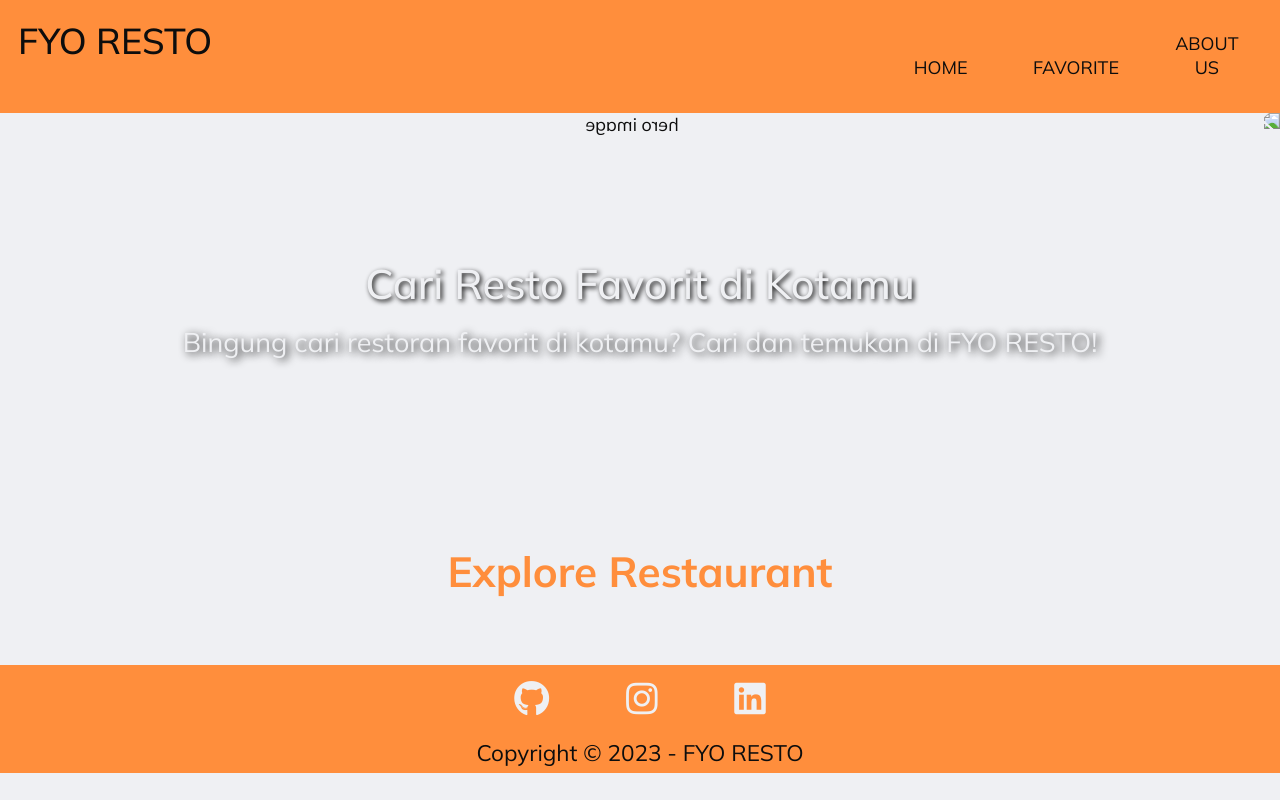
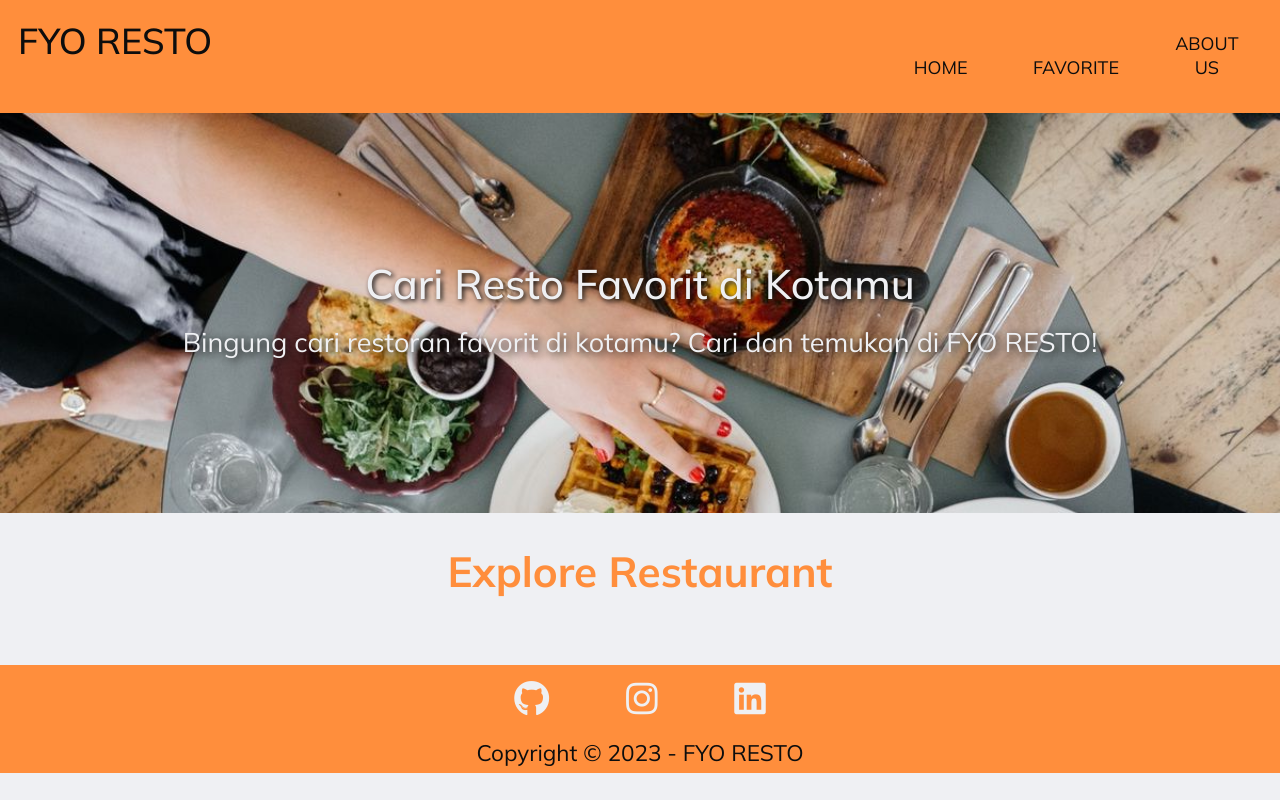
Before and after one commit to sitialiya/restaurant-apps-testing, a website built with webpack: page src/templates/index.html in a window 1280 px wide. Built offline with nearby package versions, Linux system fonts and the light colour scheme; no server answers; files whose address does not match are found by name.

Commit message:
update files

```diff
--- a/package.json
+++ b/package.json
@@ -5,7 +5,7 @@
   "main": "index.js",
   "scripts": {
     "start-dev": "webpack serve --config webpack.dev.js",
-    "build": "node sharp.js && webpack --config webpack.prod.js",
+    "build": "webpack --config webpack.prod.js",
     "test": "karma start",
     "serve": "http-server dist",
     "e2e": "codeceptjs run --steps",
--- a/src/templates/index.html
+++ b/src/templates/index.html
@@ -34,9 +34,9 @@
     </div>
     <div class="hero__background">
       <picture class="image__background">
-        <source class="hero__compressed" media="(max-width: 500px)" srcset="../images/hero-image-small.jpg" type="image/jpg" alt="hero image">
-        <source class="hero__compressed" media="(min-width: 1200px)" srcset="../images/hero-image-large.jpg" type="image/jpg" alt="hero image">
-        <img class="hero__compressed lazyload" data-src="../images/hero-image-medium.jpg" width="300" height="200" alt="hero image"/>
+        <source class="hero__compressed" media="(max-width: 500px)" srcset="dist/images/hero-image-small.jpg" type="image/jpg" alt="hero image">
+        <source class="hero__compressed" media="(min-width: 1200px)" srcset="dist/images/hero-image-large.jpg" type="image/jpg" alt="hero image">
+        <img class="hero__compressed lazyload" data-src="dist/images/hero-image-medium.jpg" width="300" height="200" alt="hero image"/>
       </picture>
     </div>
   </div>
```
